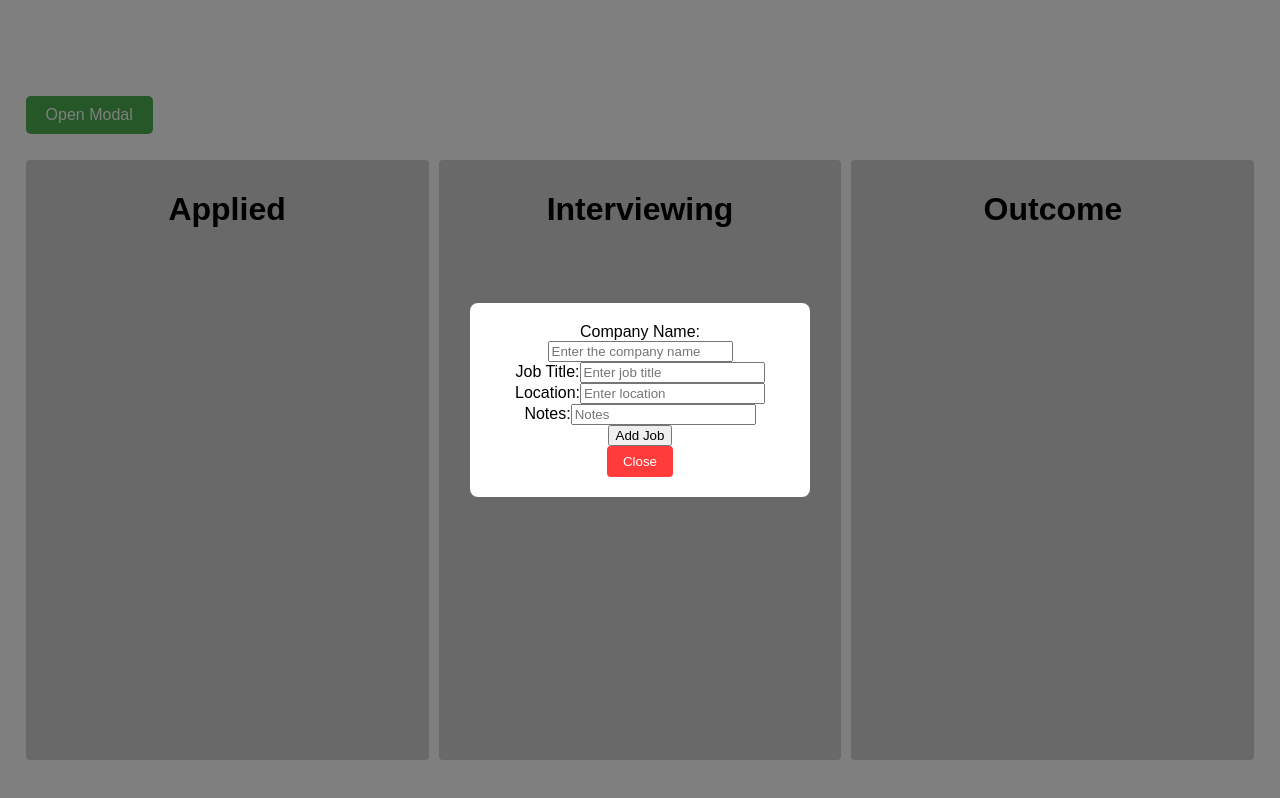
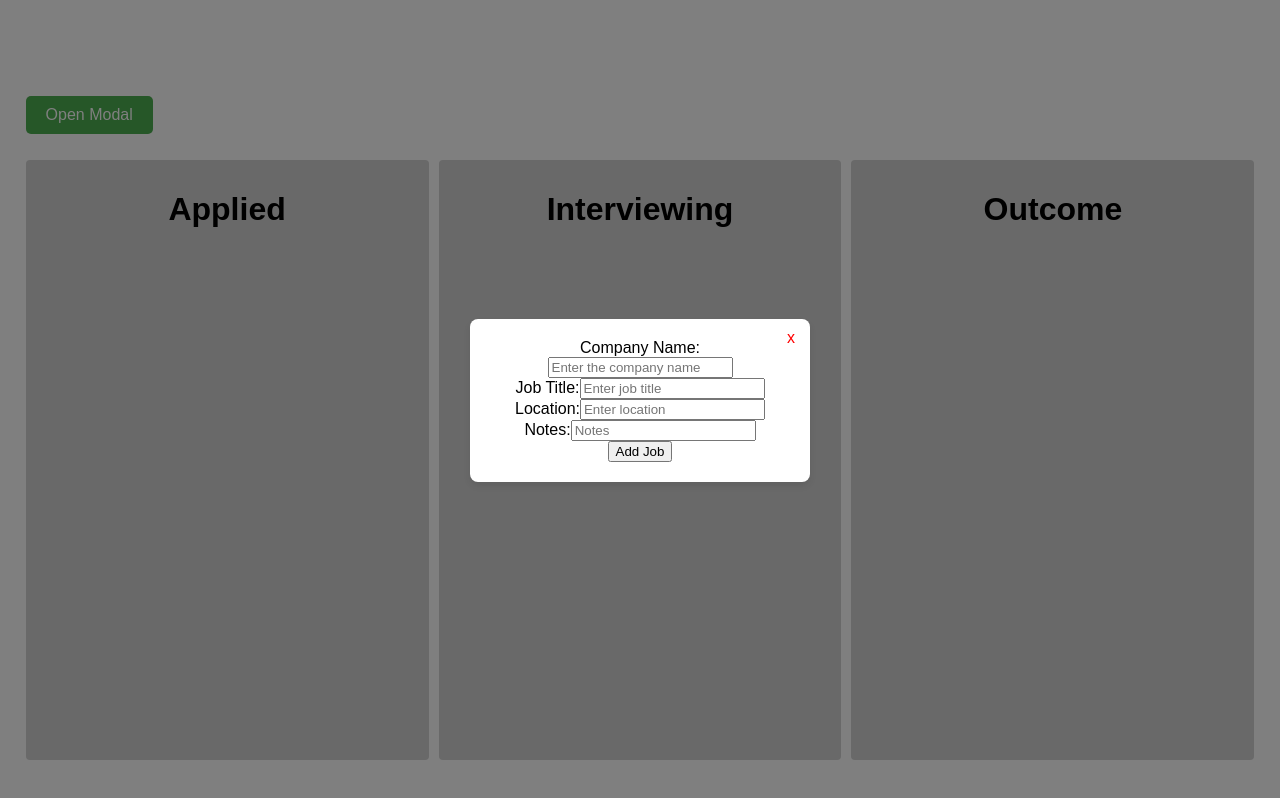
Before and after one commit to pikachu-ptri15/JiraJob, a React app in the folder client/: page / in a window 1280 px wide. Both pictures are taken after a click on the button "Open Modal". Built offline with nearby package versions, Linux system fonts and the light colour scheme.

Commit message:
modal styling

```diff
--- a/client/src/Modal.tsx
+++ b/client/src/Modal.tsx
@@ -15,7 +15,7 @@ const Modal: React.FC<ModalProps> = ({ isVisible, onClose, addJob }) => {
       <div style={styles.modal}>
         <NewJob addJob={addJob} onClose={onClose}/>
         <button style={styles.closeButton} onClick={onClose}>
-          Close
+          x
         </button>
       </div>
     </div>
@@ -35,19 +35,23 @@ const styles: { [key: string]: React.CSSProperties } = {
     alignItems: "center",
   },
   modal: {
-    backgroundColor: "white",
+    position: "relative", // To allow absolute positioning of the Close button inside it
+    backgroundColor: "#fff",
     padding: "20px",
     borderRadius: "8px",
     width: "300px",
-    textAlign: "center",
+    boxShadow: "0 4px 8px rgba(0, 0, 0, 0.1)",
   },
   closeButton: {
-    backgroundColor: "#ff3b3b",
-    color: "white",
-    border: "none",
-    padding: "8px 16px",
-    borderRadius: "4px",
-    cursor: "pointer",
+    position: "absolute", // Position relative to modal
+    top: "5px", // 10px from the top of modalContent
+    right: "10px", // 10px from the right of modalContent
+    fontSize: "16px", // Size of the "X" button
+    background: "none", // Remove default background
+    border: "none", // Remove default border
+    color: "red", // Light gray color for the "X"
+    cursor: "pointer", // Pointer cursor on hover
+    padding: "5px", // Optional padding to make the button more clickable
   },
 };
 
```
